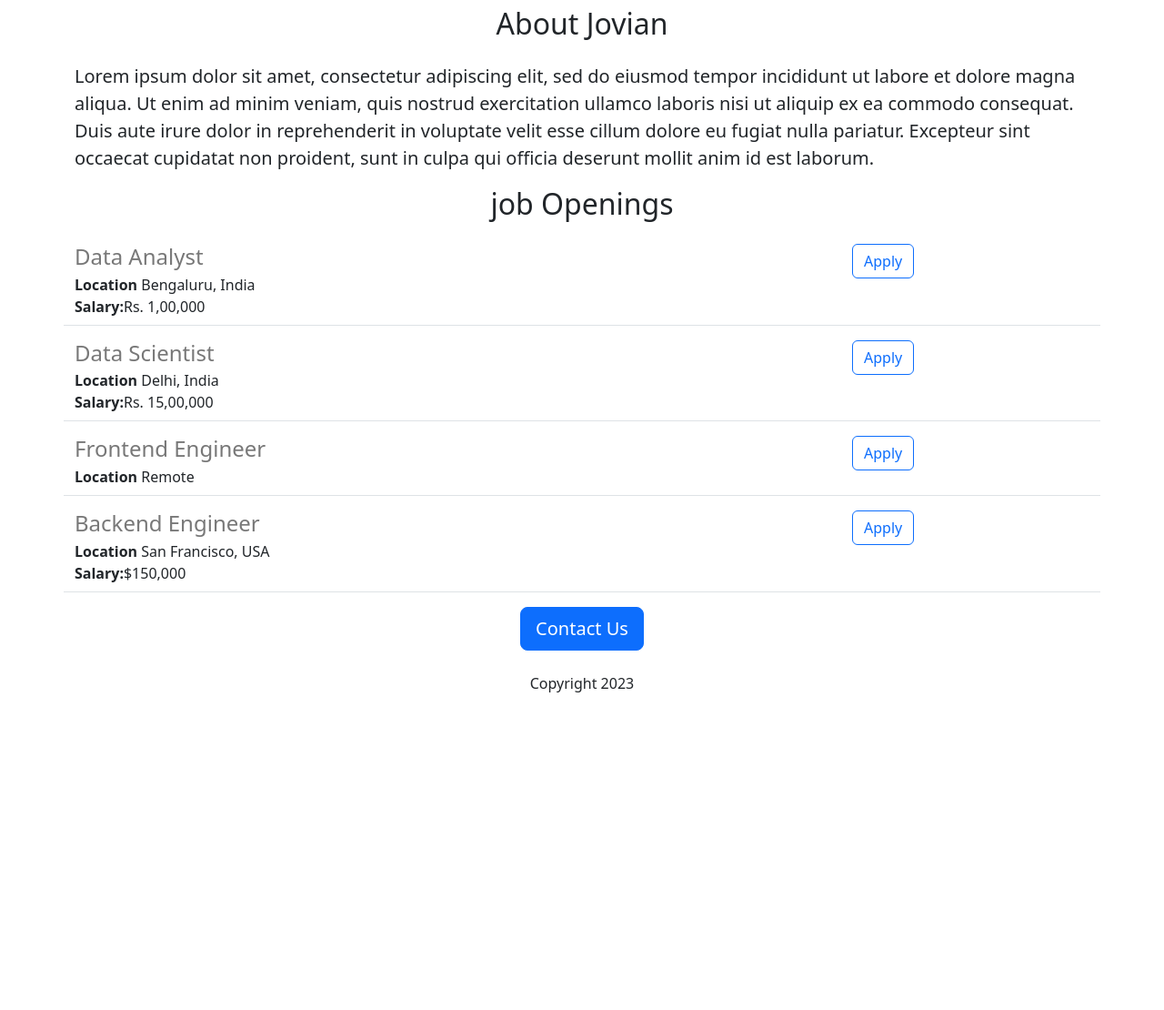
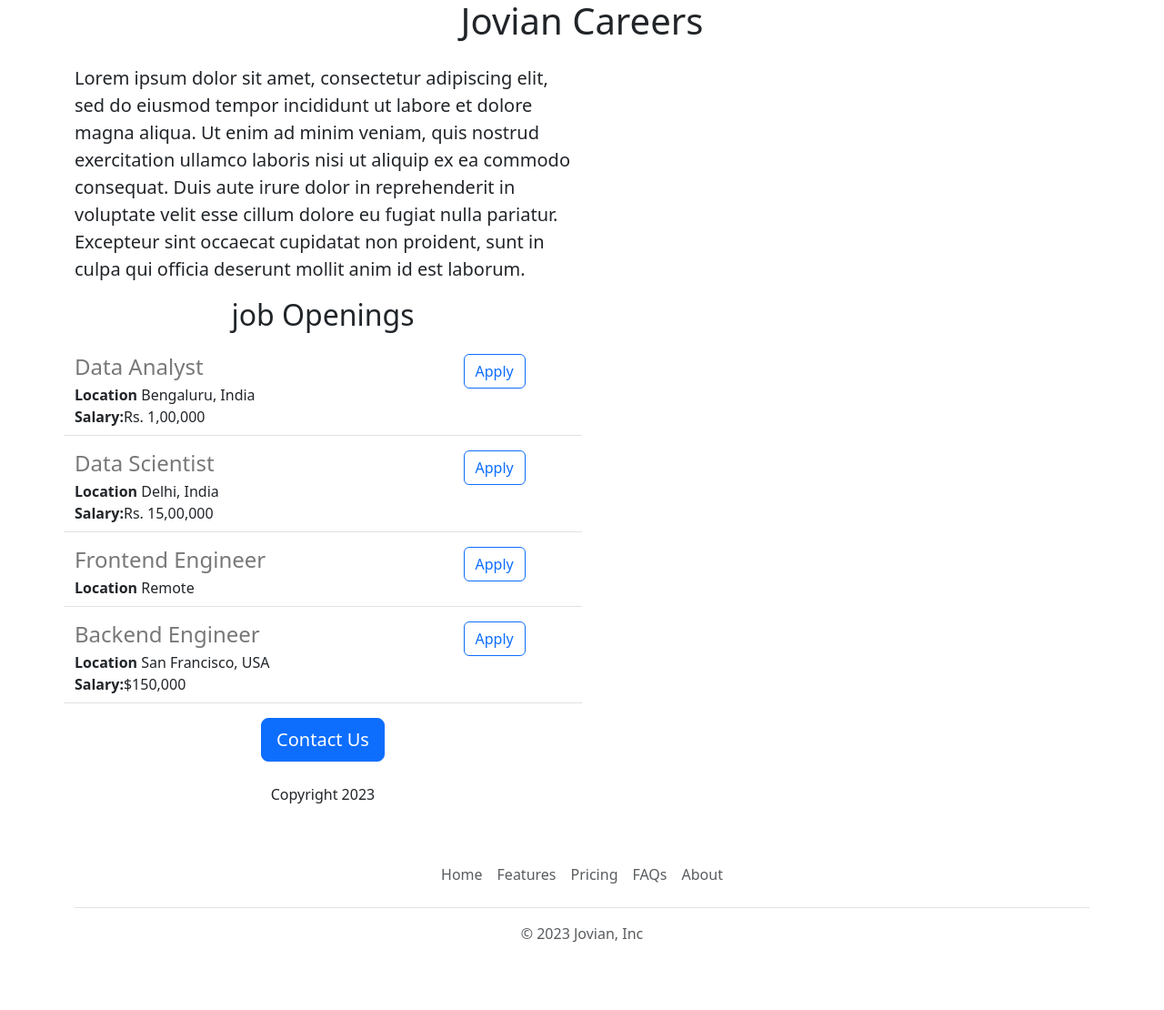
Before and after one commit to TanujRathore/carriers-website, a Flask app: page / in a window 1280 px wide. Shown: the part 441-1551 px from the top of the page at 91% size. Before the commit the page ends 1202 px from the top, so only its background shows below. Run offline with Flask 3, Linux system fonts and the light colour scheme.

Commit message:
functional  improvements

```diff
--- /dev/null
+++ b/templates/footer.html
@@ -0,0 +1,12 @@
+
+  <footer class="py-3 my-4">
+    <ul class="nav justify-content-center border-bottom pb-3 mb-3">
+      <li class="nav-item"><a href="#" class="nav-link px-2 text-body-secondary">Home</a></li>
+      <li class="nav-item"><a href="#" class="nav-link px-2 text-body-secondary">Features</a></li>
+      <li class="nav-item"><a href="#" class="nav-link px-2 text-body-secondary">Pricing</a></li>
+      <li class="nav-item"><a href="#" class="nav-link px-2 text-body-secondary">FAQs</a></li>
+      <li class="nav-item"><a href="#" class="nav-link px-2 text-body-secondary">About</a></li>
+    </ul>
+    <p class="text-center text-body-secondary">&copy; 2023 Jovian, Inc</p>
+  </footer>
+</div>
--- a/templates/home.html
+++ b/templates/home.html
@@ -9,14 +9,17 @@
       #banner {
         height: 360px;
         width: 100%;
+        margin-bottom:16px;
       }
     </style>
   </head>
   <body>
+    {% include 'nav.html' %}
+    <img class="img-fluid" id ="banner" src="https://carriers-website--tanuj-kumarkuma.repl.co/static/banner.jpeg" height="320">
     <div class="container">
     <h1 class="text-center mt-2 mb-4">Jovian Careers</h1>
-    <img class="img-fluid" id ="banner" src="https://carriers-website--tanuj-kumarkuma.repl.co/static/banner.jpeg" height="320">
-    <h2 class="text-center mt-2 mb-4">About Jovian</h2>
+      <div class="row" style="margin-bottom:16px;">
+    <div class="col-md-6">
     <p class="lead">
       Lorem ipsum dolor sit amet, consectetur adipiscing elit, sed do eiusmod tempor incididunt ut labore et dolore magna aliqua. Ut enim ad minim veniam, quis nostrud exercitation ullamco laboris nisi ut aliquip ex ea commodo consequat. Duis aute irure dolor in reprehenderit in voluptate velit esse cillum dolore eu fugiat nulla pariatur. Excepteur sint occaecat cupidatat non proident, sunt in culpa qui officia deserunt mollit anim id est laborum.
     </p>
@@ -29,9 +32,10 @@
       {% endfor %}
     </div>
       <div class="text-center">
-    <button class="btn btn-primary btn-lg">Contact Us</button>
+    <a class="btn btn-primary btn-lg" href="mailto:hello@jovian.ai?subject=contact%20about%20job%20openings&body=My%20name%3A%20%3Cyour%20name%20here%3E%0D%0A%0D%0AMy%20question%3A%20%3Center%20question%20here%3E%0D%0A">Contact Us</a>
         <p class="mt-4">Copyright 2023</p>
       </div>
     </div>
+    {% include 'footer.html' %}
   </body>
 </html>
--- a/templates/jobitem.html
+++ b/templates/jobitem.html
@@ -12,7 +12,7 @@
           </div>
           {% endif %}
   </div>
-  <div class="col-3">
-  <button type="button" class="btn btn-outline-primary">Apply</button>
+  <div class="col-2 padding-right:16px">
+  <a href="mailto:hello@jovian.ai?subject=Application%20for%20{{job['title']}}&body=My%20name%3A%20%3Cyour%20name%20here%3E%0D%0AMy%20Resume%20link%3A%20%3Cresume%20link%3E%0D%0AMy%20LinkedIn%20link%3A%20%3Clinkedin%20in%3E" type="button" class="btn btn-outline-primary float-right align-middle">Apply</a>
   </div>
         </div>
--- /dev/null
+++ b/templates/nav.html
@@ -0,0 +1,9 @@
+<nav class="navbar shadow-sm fixed-top bg-white">
+  <div class="container-fluid">
+    <a class="navbar-brand" href="#">
+      <img src="/static/logo.svg" alt="Logo" width="30" height="24" class="d-inline-block align-text-top">
+      Jovian
+    </a>
+  </div>
+</nav>
+<div style="height:56px"></div>
```
Also changed, not shown: static/logo.svg (added), 3 other files.
